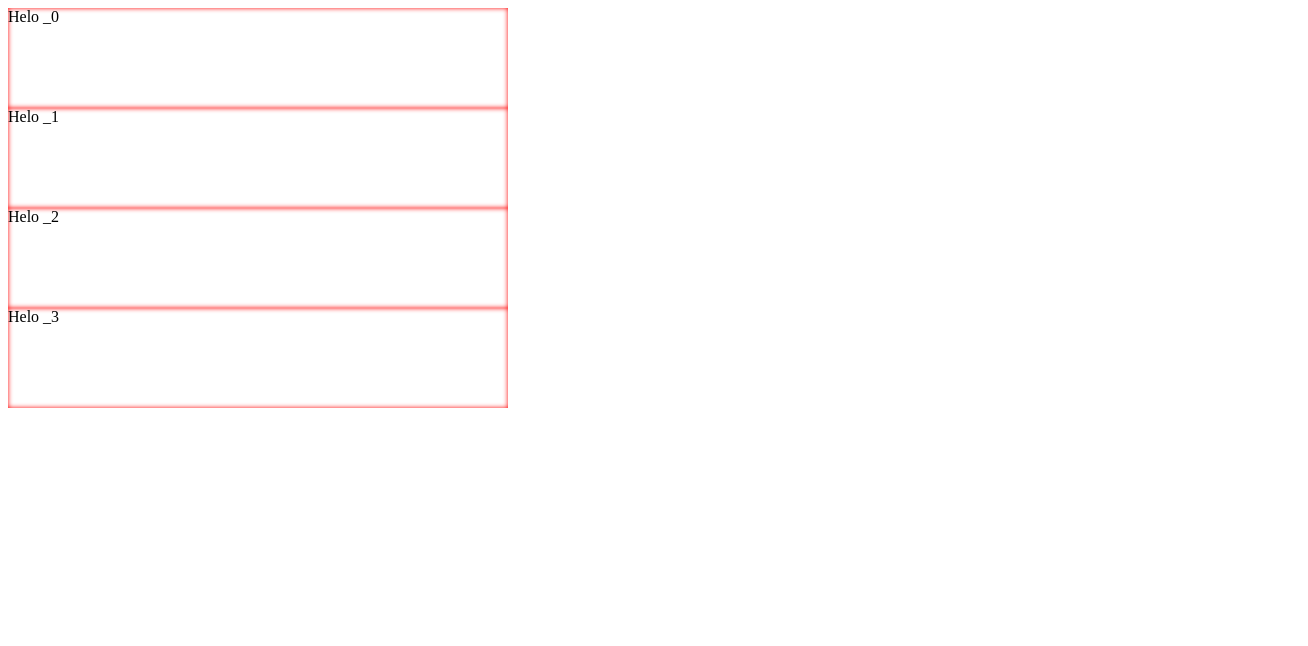
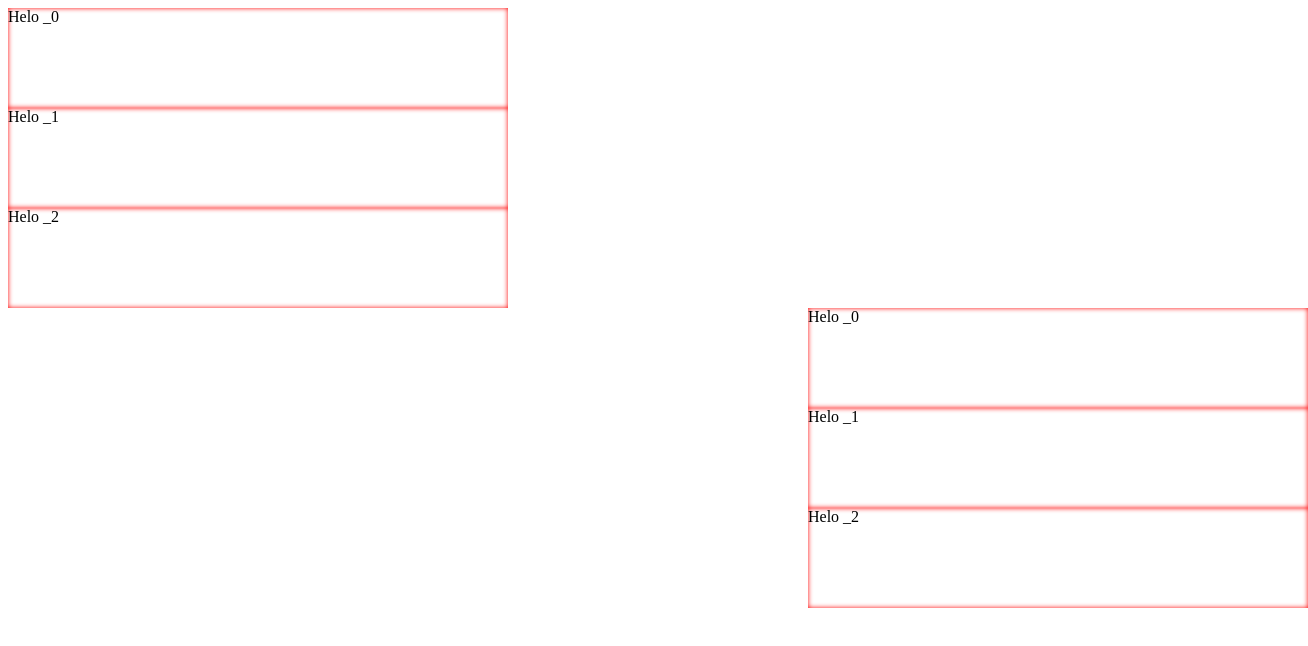
Before and after one commit to vaheqelyan/vue-sort, a Vue app: page / in a window 1280 px wide. Shown: the top 646 px of the page, 1308 px wide, since content can reach past the window. Built offline with nearby package versions, Linux system fonts and the light colour scheme; what namey-mcnameface would draw is missing.

Commit message:
wip: dnd

```diff
--- a/src/App.vue
+++ b/src/App.vue
@@ -2,6 +2,7 @@
 import { ref } from 'vue'
 import SortList from './SortList.vue'
 import DynamicVirtualList from './DynamicVirtualList.vue'
+import DnDProvider from './DnDProvider.vue'
 import dataItems from './data.js'
 
 const msg = ref('Hello World!')
@@ -38,6 +39,7 @@ const onSort = ({ index, newIndex }) => {
 </script>
 
 <template>
+  <DnDProvider>
   <!--<DynamicVirtualList
     :list="items"
     @sort="onSort"
@@ -56,12 +58,15 @@ const onSort = ({ index, newIndex }) => {
       <div class="item">{{ item.key }}</div>
     </template>
   </DynamicVirtualList>-->
+
+
   <SortList
     :list="items"
     @sort="onSort"
     item-id="key"
     class="container"
     :row-height="100"
+		drop-id="bucket-1"
   >
     <template v-slot:item="{ item, isActive }">
       <div class="row">
@@ -76,12 +81,44 @@ const onSort = ({ index, newIndex }) => {
       <div class="item">{{ item.key }}</div>
     </template>
   </SortList>
+
+
+  <SortList
+    :list="items"
+    @sort="onSort"
+    item-id="key"
+    class="container container--pos"
+    :row-height="100"
+		drop-id="bucket-2"
+  >
+    <template v-slot:item="{ item, isActive }">
+      <div class="row">
+        <div v-if="isActive" class="row--active">
+          Hello {{ item.key }}
+        </div>
+        <div v-else>Helo {{ item.key }}</div>
+      </div>
+    </template>
+
+    <template v-slot:drag-element="{ item }">
+      <div class="item">{{ item.key }}</div>
+    </template>
+  </SortList>
+
+
+  </DnDProvider>
 </template>
 
 <style>
 .container {
-  height: 400px;
+  height: 300px;
   width: 500px;
+}
+
+.container--pos {
+  position: relative;
+  top: 0px;
+  left: 400px;
 }
 
 .item {
--- /dev/null
+++ b/src/DnDProvider.vue
@@ -0,0 +1,25 @@
+<template>
+  <slot />
+</template>
+
+<script setup>
+import { ref, inject, provide, reactive, computed, onMounted } from 'vue'
+
+let bounds = reactive([])
+let dropIds = reactive([])
+let dropId = ref()
+
+const setBound = (bound, dropId) => {
+  bounds.push(bound)
+  dropIds.push(dropId)
+}
+
+const setDropZone = (index) => {
+  dropId.value = dropIds[index]
+}
+
+provide('bounds', bounds)
+provide('getDropId', dropId)
+provide('setBound', setBound)
+provide('setDropZone', setDropZone)
+</script>
--- a/src/Dragger.vue
+++ b/src/Dragger.vue
@@ -6,7 +6,7 @@
 
 <script setup>
 import { DIRECTION } from './constants/props'
-import { onMounted, ref, provide, reactive, computed } from 'vue'
+import { inject, onMounted, ref, provide, reactive, computed } from 'vue'
 
 const EDGE_THRESHOLD = 20
 
@@ -59,6 +59,9 @@ let edge = reactive({
 
 const emit = defineEmits(['update', 'end'])
 
+const dndBounds = inject('bounds')
+const dndSetDropZone = inject('setDropZone')
+
 onMounted(() => {
   window.addEventListener('mousemove', mousemove)
   window.addEventListener('mouseup', mouseup)
@@ -67,23 +70,45 @@ onMounted(() => {
   edge = reactive(props.move.edge)
 
   containerBound = reactive(props.move.containerBound)
+  console.log(props.move.targetBound)
 
   targetBound = reactive(props.move.targetBound)
 })
 
 const mousemove = ({ clientX, clientY }) => {
-  const top = targetBound[getProp.value.position]
+  /*const top = targetBound[getProp.value.position]
   const height = targetBound[getProp.value.size]
 
   const containerTop = containerBound[getProp.value.position]
-  const containerBottom = containerBound[getProp.value.containerSize]
+  const containerBottom = containerBound[getProp.value.containerSize]*/
 
   newXY.x = clientX - initXY.x
   newXY.y = clientY - initXY.y
 
   const y = newXY[getProp.value.axis]
 
-  const topSensor = top + y < containerTop + EDGE_THRESHOLD
+  let _top = targetBound.top + newXY.y
+  let _left = targetBound.left + newXY.x
+
+  let foundIndex
+
+  for (let i = 0; i < dndBounds.length; i++) {
+    let bound = dndBounds[i]
+
+    if (
+      _left > bound.left &&
+      _left < bound.right &&
+      _top > bound.top &&
+      _top < bound.bottom
+    ) {
+      foundIndex = i
+      break
+    }
+  }
+
+  dndSetDropZone(foundIndex)
+
+  /*const topSensor = top + y < containerTop + EDGE_THRESHOLD
   const bottomSensor = top + y + height > containerBottom - EDGE_THRESHOLD
 
   const velocityBottom =
@@ -114,7 +139,7 @@ const mousemove = ({ clientX, clientY }) => {
     edge.bottom = 0
   } else {
     update()
-  }
+  }*/
 }
 
 const mouseup = () => {
@@ -140,7 +165,7 @@ const update = () => {
 }
 
 const getStyle = computed(() => {
-  const { top, left, width, height } = props.move.targetBound
+  const { top, left, width, height } = targetBound
 
   return {
     transform: `translate(${newXY.x}px, ${newXY.y}px)`,
--- a/src/SortList.vue
+++ b/src/SortList.vue
@@ -46,7 +46,7 @@
 import Move from './Move.vue'
 import Dragger from './Dragger.vue'
 import { DIRECTION } from './constants/props'
-import { ref, provide, reactive, computed, onMounted } from 'vue'
+import { watch, ref, inject, provide, reactive, computed, onMounted } from 'vue'
 
 const EVENT_OPTS = {
   passive: true,
@@ -67,11 +67,14 @@ const props = defineProps({
     type: Number,
     default: 1,
   },
+  dropId: String,
   direction: {
     type: String,
     default: DIRECTION.COLUMN,
   },
 })
+
+const emit = defineEmits(['sort'])
 
 let start = ref(false)
 const container = ref()
@@ -82,6 +85,9 @@ let height = ref(0)
 let offset = ref(0)
 let moveInstance = reactive({})
 let newIndex = ref(-1)
+
+const setDnDBound = inject('setBound')
+const getDnDId = inject('getDropId')
 
 onMounted(() => {
   const { viewportSize, windowSize } = getProp.value
@@ -94,16 +100,18 @@ onMounted(() => {
     window.addEventListener('scroll', onScroll, EVENT_OPTS)
     window.addEventListener('resize', onResize, EVENT_OPTS)
   }
+
+  setDnDBound(container.value.getBoundingClientRect(), props.dropId)
 })
 
 const getVirtualList = computed(() => {
   let start = (offset.value / props.rowHeight) | 0
   let visibleRowCount = (height.value / props.rowHeight) | 0
 
-  /*if (props.overscanCount) {
-        start = Math.max(0, start - (start % props.overscanCount))
-        visibleRowCount += props.overscanCount
-      }*/
+  if (props.overscanCount) {
+    start = Math.max(0, start - (start % props.overscanCount))
+    visibleRowCount += props.overscanCount
+  }
   let end = start + 1 + visibleRowCount
 
   let selection = props.list.slice(start, end)
@@ -176,31 +184,32 @@ const onResize = () => {
 
 const onUpdate = (y) => {
   if (start) {
-    let newIndex = Math.round((offset + y) / props.rowHeight)
+    let index = Math.round((offset.value + y) / props.rowHeight)
 
-    newIndex = Math.min(Math.max(0, newIndex), props.list.length - 1)
+    index = Math.min(Math.max(0, index), props.list.length - 1)
 
-    newIndex = newIndex
+    newIndex.value = index
   }
 }
 
 const onStartDrag = (value) => {
-  start = true
-  activeIndex = value.index
-  moveInstance = reactive(value)
+  start.value = true
+  activeIndex.value = value.index
+
+  Object.assign(moveInstance, value)
 }
 
 const onEnd = () => {
   if (newIndex !== -1) {
     emit('sort', {
-      index: activeIndex,
-      newIndex: newIndex,
+      index: activeIndex.value,
+      newIndex: newIndex.value,
     })
   }
 
-  activeIndex = -1
-  newIndex = -1
-  start = false
+  activeIndex.value = -1
+  newIndex.value = -1
+  start.value = false
 }
 
 const onScroll = () => {
@@ -213,6 +222,12 @@ const onScroll = () => {
     )
   }
 }
+
+watch(getDnDId, (id) => {
+  if (id === props.dropId) {
+    console.log('it is', props.dropId)
+  }
+})
 </script>
 
 <style>
```
